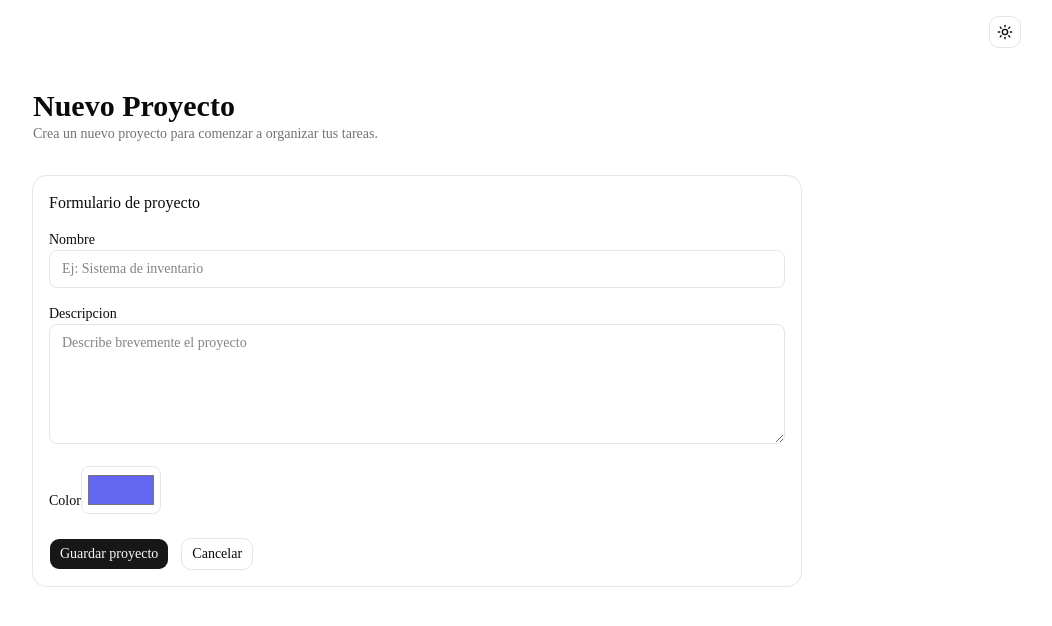
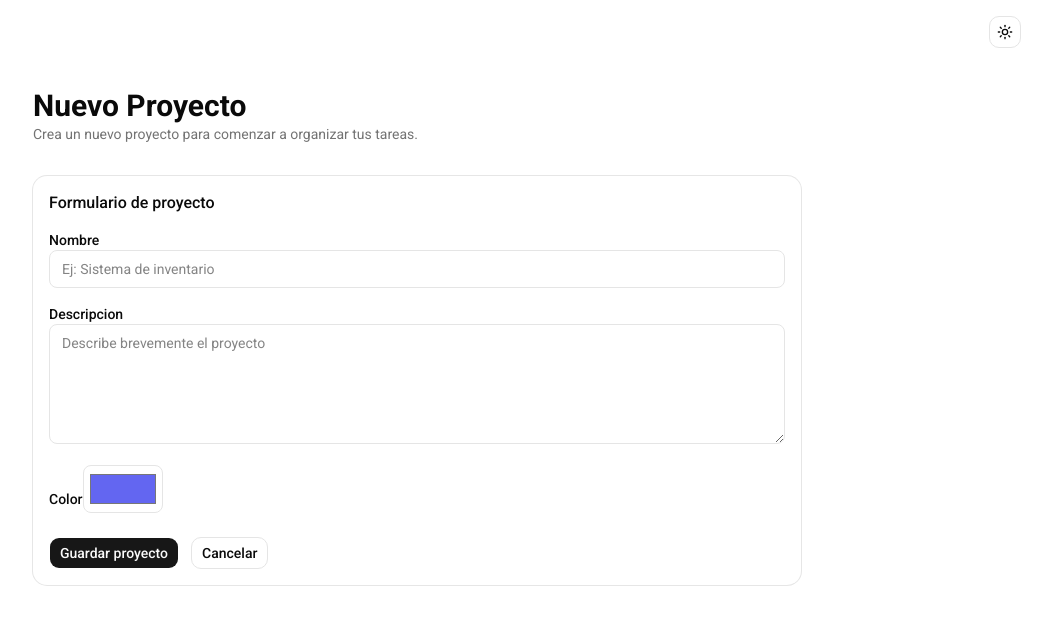
Before and after one commit to AndresBrav/taskflow-prueba-tecnica, a Next.js app: page /projects/new in a window 1280 px wide. Shown: the top 626 px of the page, without its empty margins (223-1275 px from the left). Built offline with nearby package versions, Linux system fonts and the light colour scheme; no server answers.

Commit message:
style: font roboto added

```diff
--- a/src/app/globals.css
+++ b/src/app/globals.css
@@ -4,6 +4,7 @@
 
 @custom-variant dark (&:is(.dark *));
 
+/* shadcn */
 @theme inline {
     --color-background: var(--background);
     --color-foreground: var(--foreground);
@@ -46,7 +47,7 @@
     --radius-3xl: calc(var(--radius) * 2.2);
     --radius-4xl: calc(var(--radius) * 2.6);
 }
-
+/* shadcn */
 :root {
     --background: oklch(1 0 0);
     --foreground: oklch(0.145 0 0);
@@ -81,7 +82,7 @@
     --sidebar-border: oklch(0.922 0 0);
     --sidebar-ring: oklch(0.708 0 0);
 }
-
+/* shadcn */
 .dark {
     --background: oklch(0.145 0 0);
     --foreground: oklch(0.985 0 0);
@@ -89,7 +90,7 @@
     --card-foreground: oklch(0.985 0 0);
     --popover: oklch(0.205 0 0);
     --popover-foreground: oklch(0.985 0 0);
-  --primary: oklch(0.87 0.00 0);
+    --primary: oklch(0.87 0 0);
     --primary-foreground: oklch(0.205 0 0);
     --secondary: oklch(0.269 0 0);
     --secondary-foreground: oklch(0.985 0 0);
@@ -115,7 +116,7 @@
     --sidebar-border: oklch(1 0 0 / 10%);
     --sidebar-ring: oklch(0.556 0 0);
 }
-
+/* shadcn */
 @layer base {
     * {
         @apply border-border outline-ring/50;
--- a/src/app/layout.tsx
+++ b/src/app/layout.tsx
@@ -1,22 +1,25 @@
 import type { Metadata } from "next";
-import { Geist, Geist_Mono } from "next/font/google";
+import { Geist, Geist_Mono,Instrument_Sans, Roboto } from "next/font/google"; // Limpiamos los imports
 import "./globals.css";
-import { ThemeProvider } from "@/components/theme-provider"
+import { ThemeProvider } from "@/components/theme-provider";
 import Navegation from "@/components/navegation";
-
-const geistSans = Geist({
-  variable: "--font-geist-sans",
-  subsets: ["latin"],
-});
 
 const geistMono = Geist_Mono({
   variable: "--font-geist-mono",
   subsets: ["latin"],
 });
 
+// Configurate Roboto
+const fontRoboto = Roboto({
+  weight: ["400", "500", "700"],
+  subsets: ["latin"],
+  variable: "--font-sans",
+});
+
+
 export const metadata: Metadata = {
-  title: "Create Next App",
-  description: "Generated by create next app",
+  title: "TaskFlow - Gestión de Proyectos",
+  description: "Sistema de gestión de tareas desarrollado con Next.js",
 };
 
 export default function RootLayout({
@@ -27,7 +30,7 @@ export default function RootLayout({
   return (
     <html lang="en" suppressHydrationWarning>
       <body
-        className={`${geistSans.variable} ${geistMono.variable} antialiased`}
+        className={`${fontRoboto.variable} ${geistMono.variable} font-sans antialiased`}
       >
         <ThemeProvider
           attribute="class"
@@ -36,7 +39,9 @@ export default function RootLayout({
           disableTransitionOnChange
         >
           <Navegation />
-          {children}
+          <main>
+            {children}
+          </main>
         </ThemeProvider>
       </body>
     </html>
```
Lines whose indentation alone changed are shown as unchanged.
